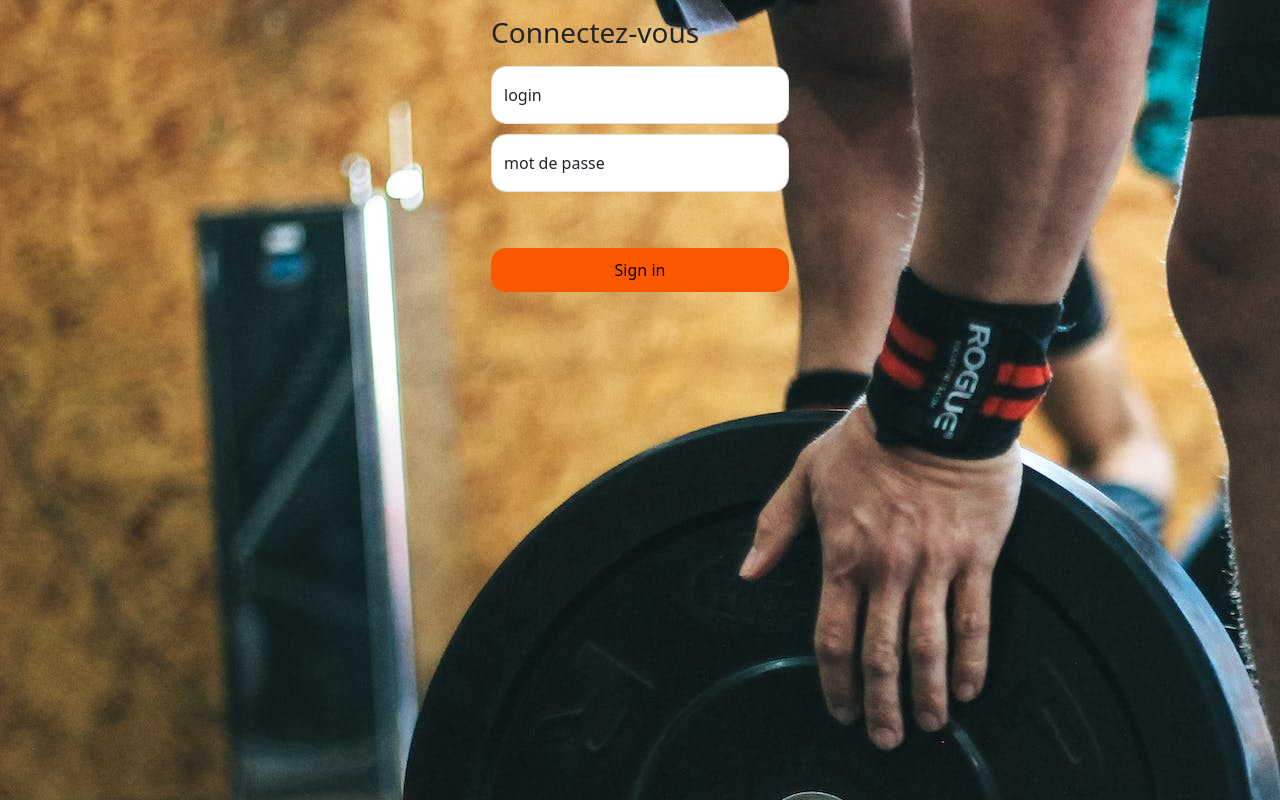
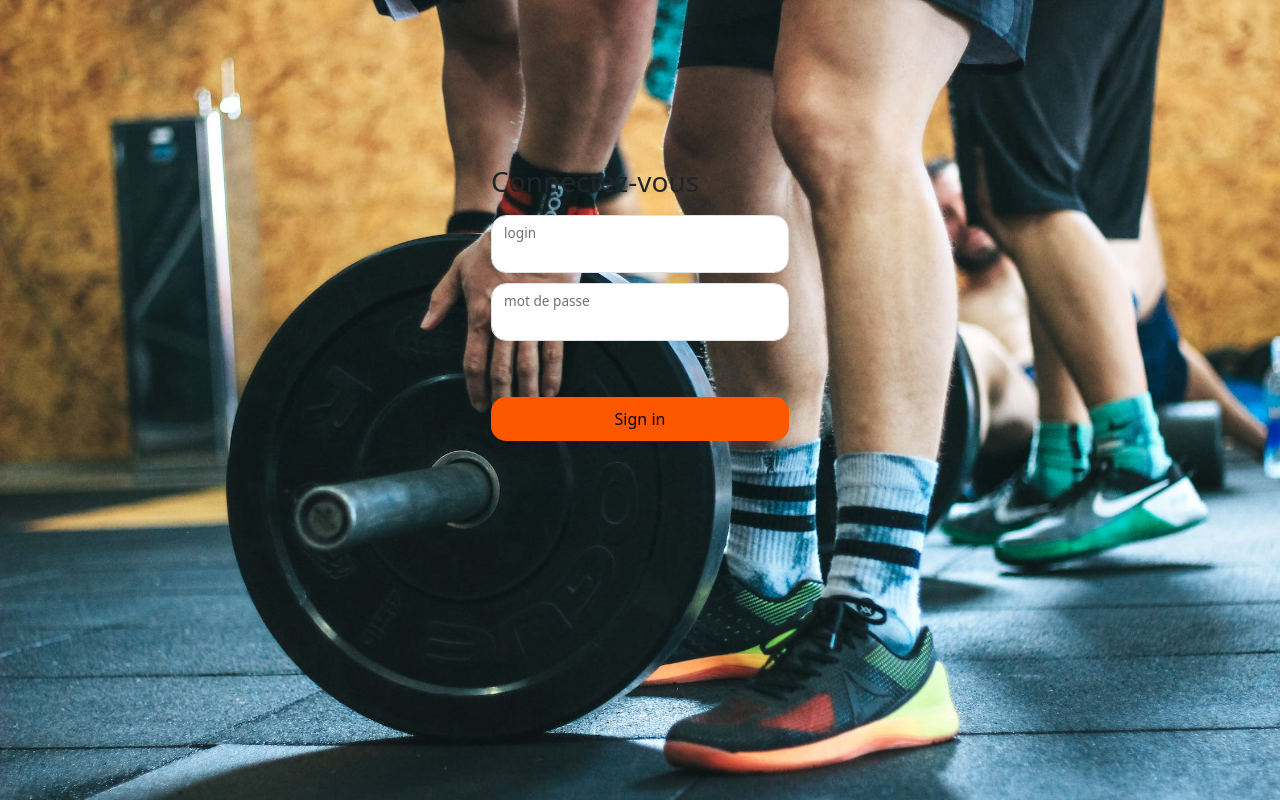
Before and after one commit to Alybeen/SportBuddyProject, a PHP site: page /pages/signin.html in a window 1280 px wide. Run offline with PHP 8.4, Linux system fonts and the light colour scheme; some libraries are stand-ins or nearby versions.

Commit message:
sign in css + html fait

```diff
--- a/pages/signin.html
+++ b/pages/signin.html
@@ -13,16 +13,17 @@
     <link rel="stylesheet" media="screen" href="https://cdn.jsdelivr.net/npm/bootstrap@5.3.2/dist/css/bootstrap.min.css" type="text/css"/>
     <link rel="stylesheet" href="../stylesheets/signin.css" type="text/css">
 
+
 <main class="form-signin w-50 m-auto">
-  <form>
+  <form class="signin">
     <h1 class="h3 mb-3 fw-normal">Connectez-vous</h1>
 
     <div class="form-floating">
-      <input type="login" class="form-control" id="floatingInput" placeholder="name@example.com">
+      <input type="login" class="form-control" id="floatingInput">
       <label for="floatingInput">login</label>
     </div>
     <div class="form-floating">
-      <input type="password" class="form-control" id="floatingPassword" placeholder="mot de passe">
+      <input type="password" class="form-control" id="floatingPassword">
       <label for="floatingPassword">mot de passe</label>
     </div>
 
--- a/stylesheets/signin.css
+++ b/stylesheets/signin.css
@@ -1,10 +1,17 @@
 html,
 body {
+  background-image: url("../images/muscu.jpeg");
+  background-size: cover;
+  background-repeat: no-repeat;
   height: 100%;
-  background-image: url("../images/muscu.jpeg");
+}
+
+.signin {
+  margin-top: 50%;
 }
 
 .form-signin {
+  margin-top: 10%;
   max-width: 330px;
   padding: 1rem;
 }
```
